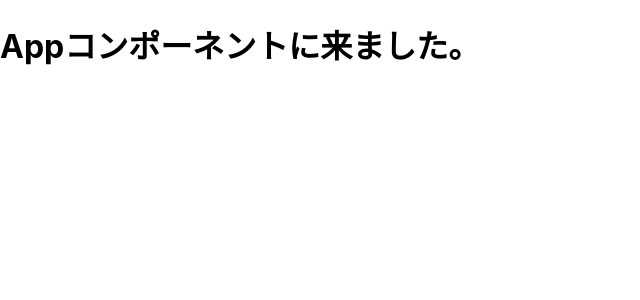
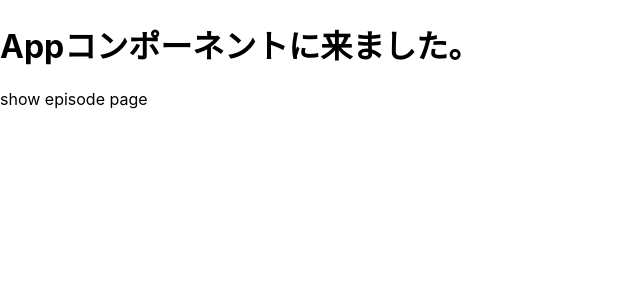
Before and after one commit to Takapy1/FriendsEngApp-frontend-react, a React (Create React App) app: page /seasons/1/episodes/1 in a window 1280 px wide. Shown: the top 300 px of the page, without its empty margins (0-640 px from the left). Built offline with nearby package versions, Linux system fonts and the light colour scheme.

Commit message:
[add] routing by router dom

```diff
--- a/src/components/App.jsx
+++ b/src/components/App.jsx
@@ -1,4 +1,9 @@
 import React, { Component } from "react";
+import { Routes, Route, Link } from 'react-router-dom'
+import { Home } from "./homes/Home";
+import { SeasonList } from "./seasons/SeasonList";
+import { ShowEpisode } from "./episodes/ShowEpisode";
+import { EpisodeList } from "./episodes/EpisodeList";
 // import "../App.css";
 
 export const App = () => {
@@ -7,6 +12,13 @@ export const App = () => {
     <>
       <h1>Appコンポーネントに来ました。</h1>
       <p></p>
+
+      <Routes>
+        <Route path="/" element={<Home/> } />
+        <Route path="/seasons" element={<SeasonList/> } />
+        <Route path="/seasons/:id/episodes" element={<EpisodeList/> } />
+        <Route path="/seasons/:season_id/episodes/:id" element={<ShowEpisode/> } />
+      </Routes>
     </>
   )
 }
--- /dev/null
+++ b/src/components/episodes/EpisodeList.jsx
@@ -0,0 +1,8 @@
+import React, { Component } from "react";
+
+export const EpisodeList = () => {
+
+  return (
+    <><p>episode list page</p></>
+  )
+}
--- /dev/null
+++ b/src/components/episodes/ShowEpisode.jsx
@@ -0,0 +1,10 @@
+import React, { Component } from "react";
+
+export const ShowEpisode = () => {
+
+  return (
+    <>
+      <p>show episode page</p>
+    </>
+  )
+}
--- /dev/null
+++ b/src/components/homes/Home.jsx
@@ -0,0 +1,8 @@
+import React, { Component } from "react";
+
+export const Home = () => {
+
+  return (
+    <><p>ようこそ「Frineds」へ</p></>
+  )
+}
--- /dev/null
+++ b/src/components/seasons/SeasonList.jsx
@@ -0,0 +1,8 @@
+import React, { Component } from "react";
+
+export const SeasonList = () => {
+
+  return (
+    <><p>season list page</p></>
+  )
+}
--- a/src/index.js
+++ b/src/index.js
@@ -1,12 +1,15 @@
 import React from 'react';
 import ReactDOM from 'react-dom';
+import { BrowserRouter } from 'react-router-dom';
 import './index.css';
 import { App } from './components/App';
 import reportWebVitals from './reportWebVitals';
 
 ReactDOM.render(
   <React.StrictMode>
-    <App />
+    <BrowserRouter>
+      <App />
+    </BrowserRouter>
   </React.StrictMode>,
   document.getElementById('root')
 );
```
